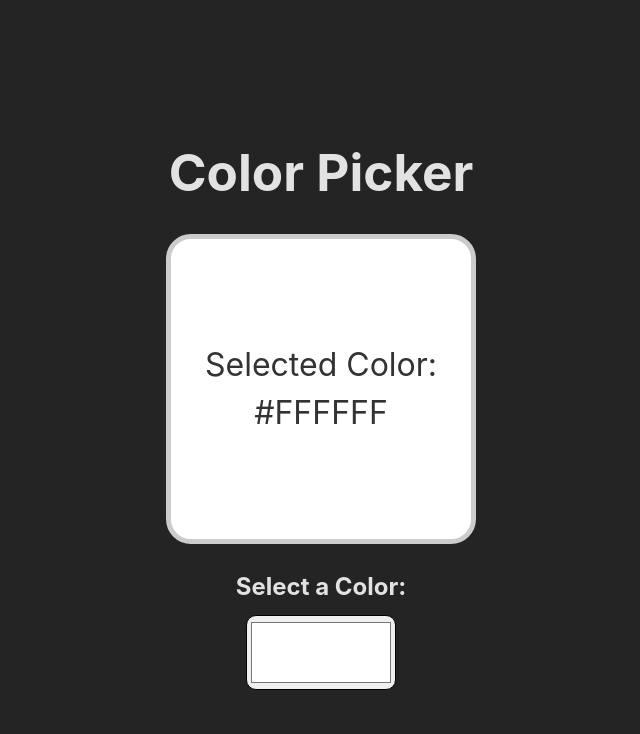
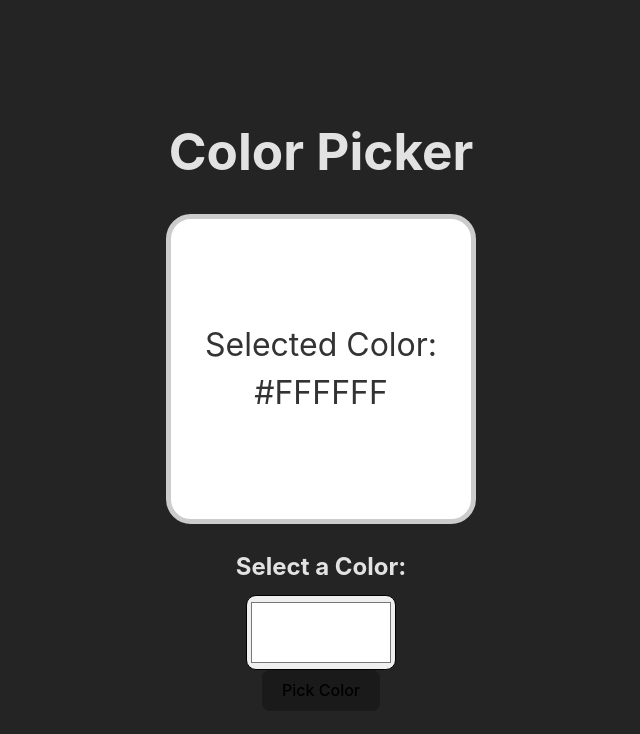
Before and after one commit to hisuic/santorini, a React (Vite) app: page / in a window 1280 px wide. Shown: the top 734 px of the page, without its empty margins (319-959 px from the left). Built offline with nearby package versions, Linux system fonts and the light colour scheme.

Commit message:
feat: native eyedropper api that successfully work

```diff
--- a/src/App.tsx
+++ b/src/App.tsx
@@ -1,10 +1,12 @@
 import './App.css'
 import ColorPicker from './ColorPicker.tsx'
+import Eyedropper from './Eyedropper.tsx'
 
 function App() {
   return (
     <>
       <ColorPicker />
+      <Eyedropper />
     </>
   )
 }
--- /dev/null
+++ b/src/Eyedropper.tsx
@@ -0,0 +1,48 @@
+import React, { useState } from 'react';
+
+// EyeDropper API の型を宣言
+declare global {
+  interface Window {
+    EyeDropper: any;
+  }
+}
+
+const ColorPicker: React.FC = () => {
+  const [color, setColor] = useState<string | null>(null);
+
+  const handlePickColor = async () => {
+    if (!('EyeDropper' in window)) {
+      alert('EyeDropper API is not supported in this browser.');
+      return;
+    }
+
+    const eyeDropper = new window.EyeDropper();
+    try {
+      const result = await eyeDropper.open();
+      setColor(result.sRGBHex);
+    } catch (error) {
+      console.error('Color selection was canceled.', error);
+    }
+  };
+
+  return (
+    <div>
+      <button onClick={handlePickColor}>Pick Color</button>
+      {color && (
+        <div>
+          <p>Selected Color: {color}</p>
+          <div
+            style={{
+              width: '50px',
+              height: '50px',
+              backgroundColor: color,
+              border: '1px solid #000',
+            }}
+          />
+        </div>
+      )}
+    </div>
+  );
+};
+
+export default ColorPicker;
```
